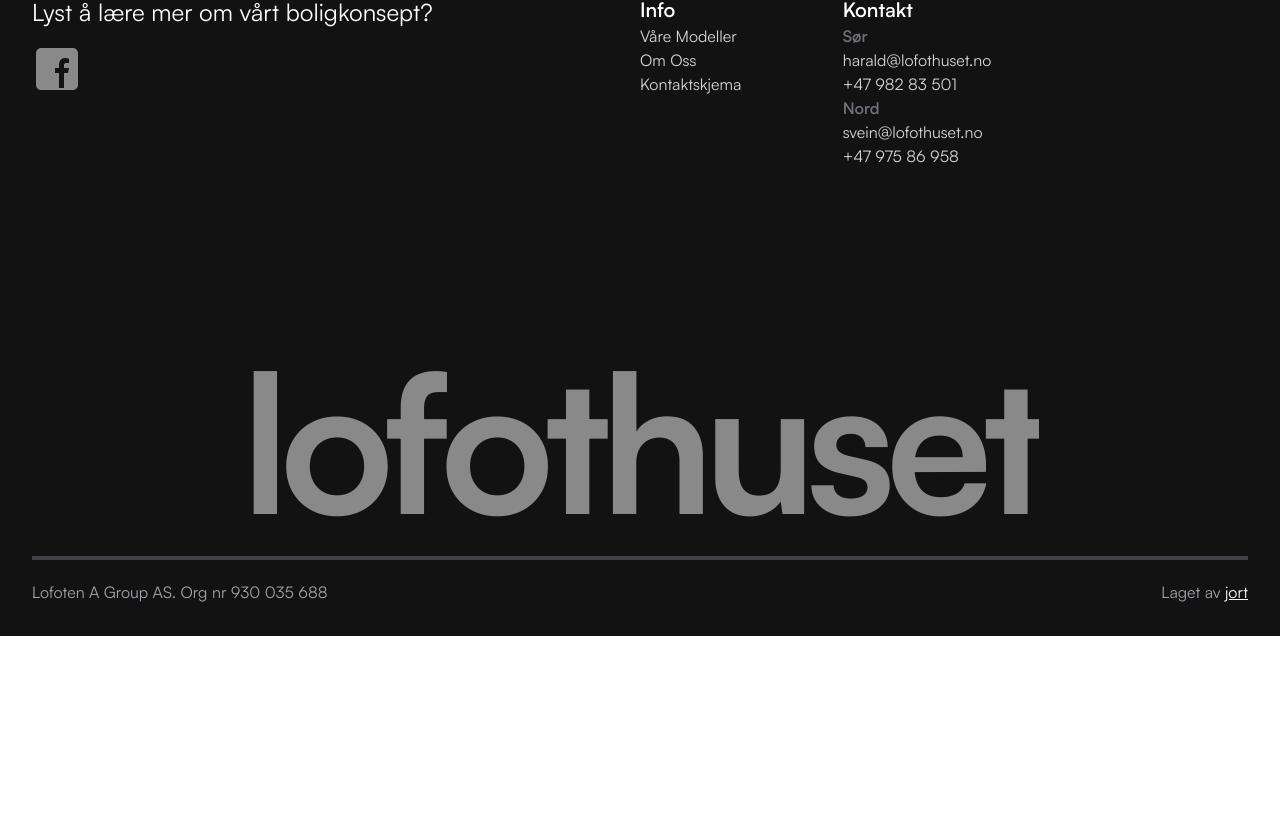
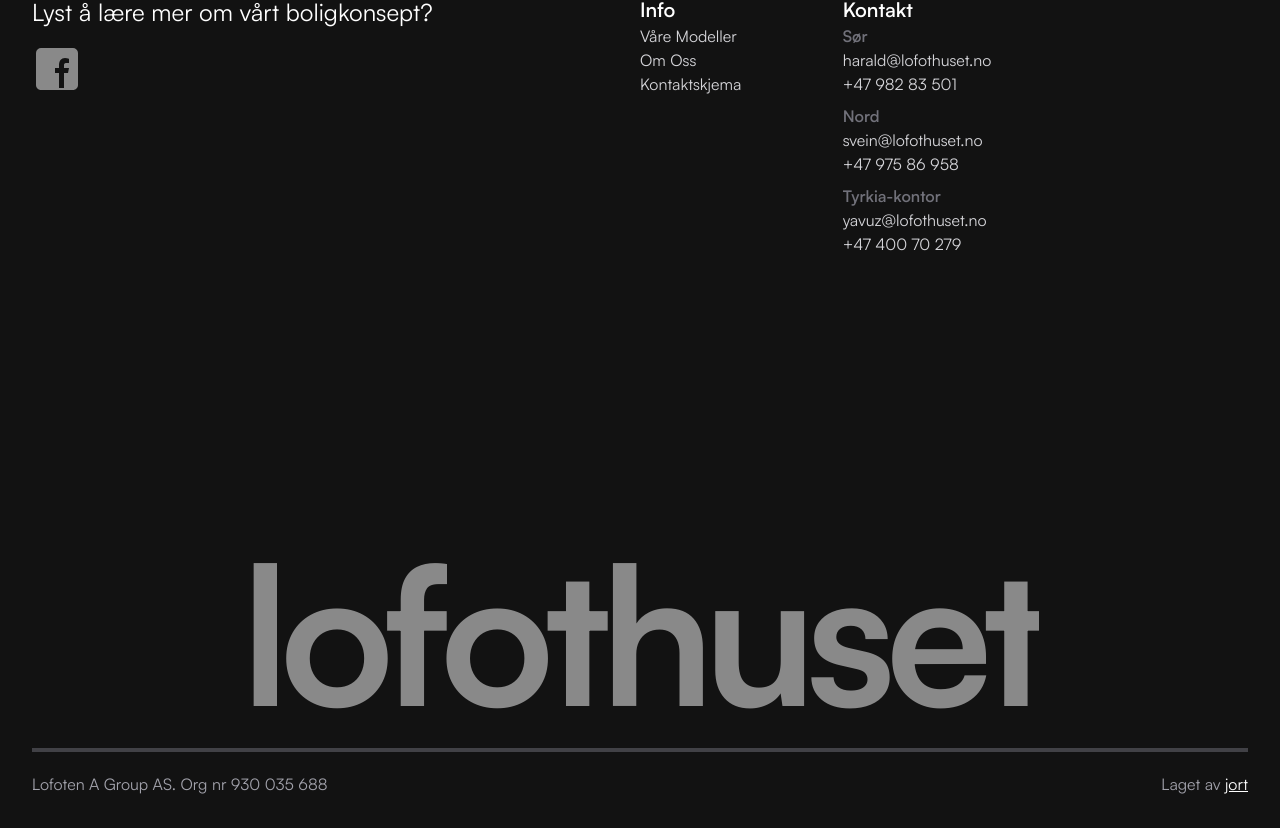
Before and after one commit to tariknh/lofothuset, a Next.js app: page / in a window 1280 px wide. Shown: the part 9348-10176 px from the top of the page. Before the commit the page ends 9984 px from the top, so only its background shows below. Built offline with nearby package versions, Linux system fonts and the light colour scheme.

Commit message:
added yavuz kontakt

```diff
--- a/components/header/nav/MobileNav.tsx
+++ b/components/header/nav/MobileNav.tsx
@@ -95,6 +95,16 @@
               </Link>
             </span>
           </div>
+          <div className="flex flex-col">
+            <span className="text-zinc-400 col-start-2 font-semibold text-base">
+              Tyrkia-kontor
+            </span>
+            <span className="font-normal col-start-2 text-xl underline-offset-[.6rem] underline decoration-[.01rem] decoration-muted-foreground">
+              <Link href={"mailto:harald@lofothuset.no"}>
+                yavuz@lofothuset.no
+              </Link>
+            </span>
+          </div>
         </motion.div>
         <span className="row-start-7 font-normal text-sm underline-offset-[.6rem] underline decoration-[.01rem] decoration-muted-foreground">
           Syverudveien 1, 3077 Sande
--- a/components/sections/Footer.tsx
+++ b/components/sections/Footer.tsx
@@ -38,21 +38,28 @@
           <Link href={"/kontakt"}>Kontaktskjema</Link>
         </h3>
       </div>
-      <div className="text-zinc-300 md:col-start-5 md:row-start-1">
+      <div className="text-zinc-300 md:col-start-5 md:row-start-1 ">
         <h2 className="text-xl text-white font-semibold">Kontakt</h2>
         <h2 className=" text-zinc-500 font-semibold">Sør</h2>
         <h3 className="hover:underline">
           <Link href={"mailto:harald@lofothuset.no"}>harald@lofothuset.no</Link>
         </h3>
-        <h3 className="hover:underline">
+        <h3 className="hover:underline mb-2">
           <Link href={"tel:+4798283501"}>+47 982 83 501</Link>
         </h3>
         <h2 className=" text-zinc-500 font-semibold">Nord</h2>
         <h3 className="hover:underline">
           <Link href={"mailto:svein@lofothuset.no"}>svein@lofothuset.no</Link>
         </h3>
+        <h3 className="hover:underline mb-2">
+          <Link href={"tel:+4797586958"}>+47 975 86 958</Link>
+        </h3>
+        <h2 className=" text-zinc-500 font-semibold">Tyrkia-kontor</h2>
         <h3 className="hover:underline">
-          <Link href={"tel:+4797586958"}>+47 975 86 958</Link>
+          <Link href={"mailto:svein@lofothuset.no"}>yavuz@lofothuset.no</Link>
+        </h3>
+        <h3 className="hover:underline mb-2">
+          <Link href={"tel:+4797586958"}>+47 400 70 279</Link>
         </h3>
       </div>
       <div className="col-span-full tracking-tighter md:row-start-3 text-6xl sm:text-8xl md:text-[8rem] lg:text-[12rem] opacity-50 font-bold text-center">
```
